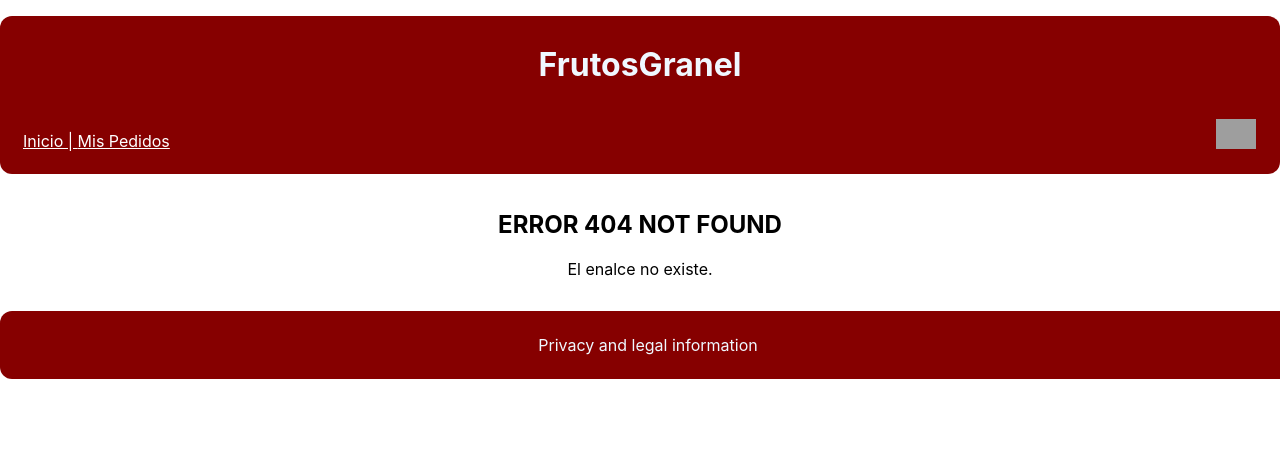
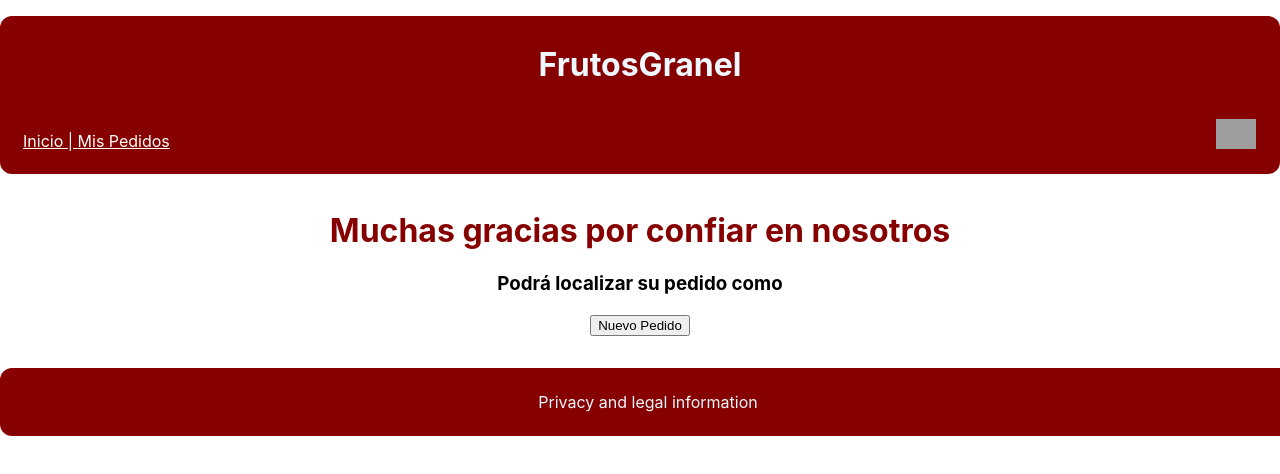
Before and after one commit to LaCeBr/WebAPP, a React (Create React App) app: page /fin in a window 1280 px wide. Before the commit this address had no page. Shown: the top 474 px of the page. Built offline with nearby package versions, Linux system fonts and the light colour scheme; grey boxes are pictures that could not be loaded.

Commit message:
Página de agrdecimiento + boton nuevo producto

```diff
--- a/src/App.js
+++ b/src/App.js
@@ -7,6 +7,7 @@ import Pedidos from './Pages/Pedidos';
 import ErrorPage from './Pages/ErrorPage';
 import Confirmacion from './Pages/Confirmacion';
 import Formulario from './Pages/Formulario';
+import FinPedido from './Pages/FinPedido';
 import { CartProvider } from './Funciones/Carrito/Contexto';
 import Lateral from './Funciones/Carrito/Lateral';
 
@@ -22,6 +23,7 @@ function App() {
             <Route path='/pedidos' element={<Pedidos />} />
             <Route path='/confirmacion' element={<Confirmacion />} />
             <Route path='/formulario' element={<Formulario />} />
+            <Route path='/fin' element={<FinPedido />} />
             <Route path='*' element={<ErrorPage />} />
           </Routes>
         </div>
--- a/src/Funciones/Carrito/Contexto.js
+++ b/src/Funciones/Carrito/Contexto.js
@@ -77,7 +77,7 @@ export function CartProvider({ children }) {
   };
 
   return (
-    <CartContext.Provider value={{ cart, addToCart, subtractFromCart, removeFromCart, getFromCart, isCartOpen, toggleCart, extractProductList }}>
+    <CartContext.Provider value={{ cart, setCart, addToCart, subtractFromCart, removeFromCart, getFromCart, isCartOpen, toggleCart, extractProductList }}>
       {children}
     </CartContext.Provider>
   );
--- /dev/null
+++ b/src/Pages/FinPedido.js
@@ -0,0 +1,37 @@
+import React, { useEffect, useState } from 'react';
+import { useCart } from "../Funciones/Carrito/Contexto";
+import { Button } from 'react-bootstrap';
+import { useNavigate } from 'react-router';
+
+function TuComponente() {
+    const {setCart} = useCart();
+    const [clave, setClave] = useState('');
+    const navigate = useNavigate();
+
+    const inicia = () => {
+        navigate('/');
+    }
+
+    //Una vez realizado el pedido, vaciamos el carrito
+    useEffect(() => {setCart([]);}, [setCart]);
+
+    useEffect(() => {
+        // Obtenemos la URL actual
+        const urlParams = new URLSearchParams(window.location.search);
+        // Obtenemos el valor de la clave 'clave' de la URL
+        const claveFromURL = urlParams.get('clave');
+        // Actualizamos el estado con el valor obtenido
+        setClave(claveFromURL);
+    }, []); // El segundo parámetro del useEffect vacío indica que se ejecutará solo una vez, después de que el componente se monte
+
+    return (
+        <div className='main-content'>
+            <h1 align='center' style={{color:'#860000'}}>Muchas gracias por confiar en nosotros</h1>
+            <h3 align='center'>Podrá localizar su pedido como</h3>
+            <h2 align='center'style={{color:'#382aff'}}>{clave}</h2>
+            <div className='button-container'><Button onClick={inicia}>Nuevo Pedido</Button></div>
+        </div>
+    );
+}
+
+export default TuComponente;
--- a/src/Pages/Formulario.js
+++ b/src/Pages/Formulario.js
@@ -82,12 +82,10 @@ const Formulario = () => {
     //Posteamos en base de datos
     axios.post('https://web-app-dsm-react-default-rtdb.europe-west1.firebasedatabase.app/pedidos.json', orden)
       .then((response) => {
-        console.log(response);
-        alert(`Su pedido es: ${claveOrden}`);
+        navigate(`/fin?clave=${claveOrden}`);
       })
       .catch((error) => {
-        alert('error');
-        console.log(error);
+        alert('Lamentablemente, ha habido un error a la hora de enviar el pedido. Por favor, intentelo de nuevo en unos instantes.');
       }
     );
 
```
